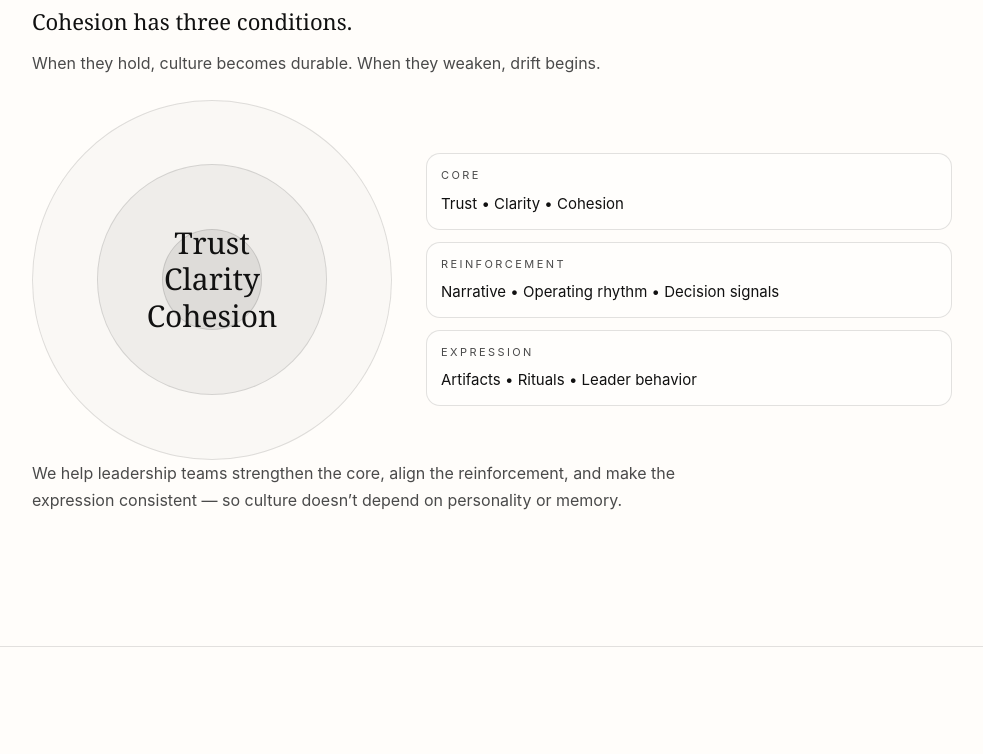
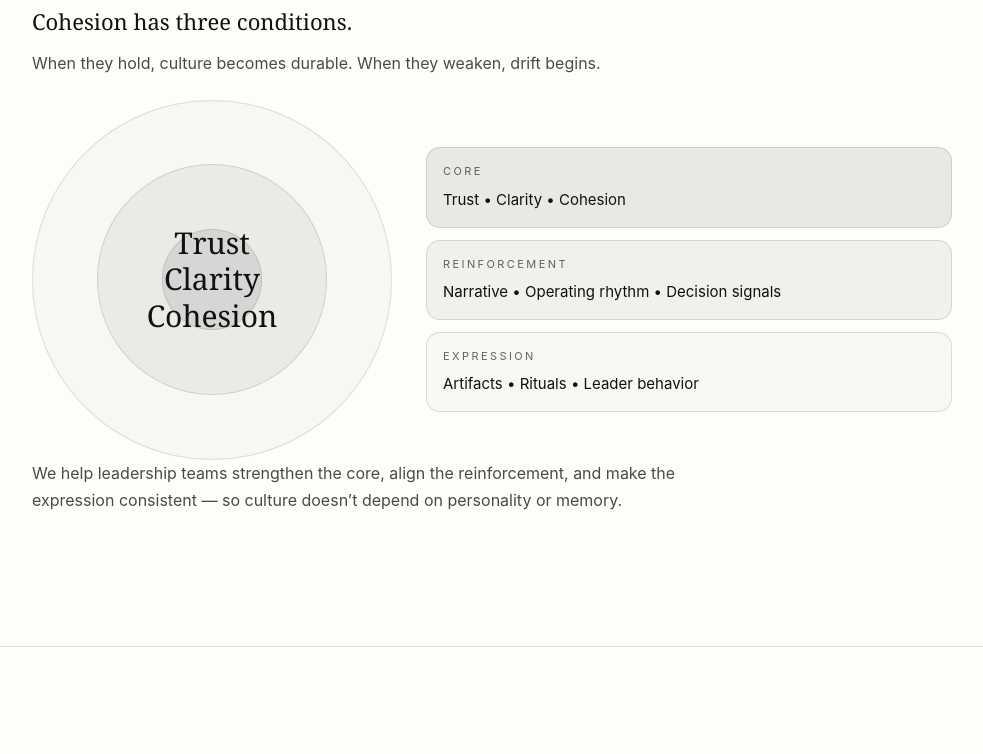
Before and after one commit to kevin-fuschich/deskandmarginoutfitters, a plain HTML site: page index.html in a window 1280 px wide. Shown: the part 1865-2619 px from the top of the page, without its empty margins (148-1131 px from the left). Drawn offline with Linux system fonts and the light colour scheme.

Commit message:
Update index.html

```diff
--- a/index.html
+++ b/index.html
@@ -13,6 +13,11 @@
   --ink:#111111;
   --muted:#4a4a4a;
   --line:rgba(17,17,17,0.12);
+
+  /* Layer tones (used in rings + key boxes) */
+  --tone-expression: rgba(17,17,17,0.025);
+  --tone-reinforcement: rgba(17,17,17,0.050);
+  --tone-core: rgba(17,17,17,0.085);
 
   --serif:Georgia,"Times New Roman",serif;
   --sans:-apple-system,BlinkMacSystemFont,"Segoe UI",Inter,Helvetica,Arial,sans-serif;
@@ -215,7 +220,7 @@ ul{
 }
 li{margin-bottom:10px;}
 
-/* Framework (new: compact + translates) */
+/* Framework */
 .framework{
   margin-top:54px;
 }
@@ -241,6 +246,7 @@ li{margin-bottom:10px;}
   align-items:center;
 }
 
+/* Diagram */
 .cohesion-mark{
   position:relative;
   width:360px;
@@ -255,9 +261,9 @@ li{margin-bottom:10px;}
   border:1px solid var(--line);
 }
 
-.ring.outer{ background:rgba(17,17,17,0.02); }
-.ring.middle{ inset:18%; background:rgba(17,17,17,0.045); }
-.ring.core{ inset:36%; background:rgba(17,17,17,0.075); }
+.ring.outer{ background:var(--tone-expression); }
+.ring.middle{ inset:18%; background:var(--tone-reinforcement); }
+.ring.core{ inset:36%; background:var(--tone-core); }
 
 .center-words{
   position:absolute;
@@ -273,6 +279,7 @@ li{margin-bottom:10px;}
   color:var(--ink);
 }
 
+/* Key */
 .cohesion-key{
   display:grid;
   gap:12px;
@@ -280,17 +287,21 @@ li{margin-bottom:10px;}
 }
 
 .key-row{
-  padding:12px 14px;
+  padding:14px 16px;
   border:1px solid var(--line);
   border-radius:14px;
-  background:rgba(255,255,255,0.35);
+  background:rgba(255,255,255,0.18);
 }
+
+.key-row.core{ background:var(--tone-core); }
+.key-row.reinforcement{ background:var(--tone-reinforcement); }
+.key-row.expression{ background:var(--tone-expression); }
 
 .key-label{
   font-size:11px;
   letter-spacing:0.22em;
   text-transform:uppercase;
-  color:var(--muted);
+  color:rgba(0,0,0,0.60);
   margin-bottom:6px;
 }
 
@@ -410,7 +421,6 @@ footer{
       built through clarity, cadence, and trust.
     </p>
 
-    <!-- NEW framework: translates immediately -->
     <div class="framework" aria-label="Cohesion Model framework">
       <div class="framework-title">Cohesion has three conditions.</div>
       <p class="framework-sub">
@@ -431,17 +441,17 @@ footer{
         </div>
 
         <div class="cohesion-key" aria-label="Model key">
-          <div class="key-row">
+          <div class="key-row core">
             <div class="key-label">Core</div>
             <div class="key-text">Trust • Clarity • Cohesion</div>
           </div>
 
-          <div class="key-row">
+          <div class="key-row reinforcement">
             <div class="key-label">Reinforcement</div>
             <div class="key-text">Narrative • Operating rhythm • Decision signals</div>
           </div>
 
-          <div class="key-row">
+          <div class="key-row expression">
             <div class="key-label">Expression</div>
             <div class="key-text">Artifacts • Rituals • Leader behavior</div>
           </div>
@@ -494,10 +504,6 @@ footer{
     </div>
 
     <p style="font-size:13px;color:var(--muted);margin-top:24px;max-width:70ch;">
-      Culture is not sustained by intention alone. It is sustained by what people repeatedly see, hear, and experience.
-    </p>
-
-    <p style="font-size:13px;color:var(--muted);margin-top:12px;max-width:70ch;">
       Boutique model. Partner-led. Limited concurrent engagements.
     </p>
   </div>
@@ -517,7 +523,7 @@ footer{
     </form>
 
     <p style="font-size:12px;color:var(--muted);margin-top:12px;max-width:70ch;">
-      This form is a placeholder until connected to a form handler (Formspree recommended for GitHub Pages).
+      This form is a placeholder until connected to a form handler.
     </p>
   </div>
 </section>
```
